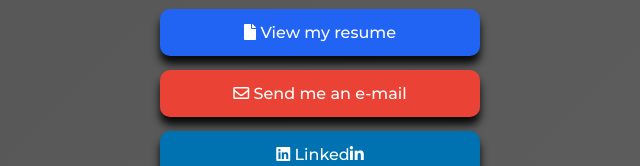
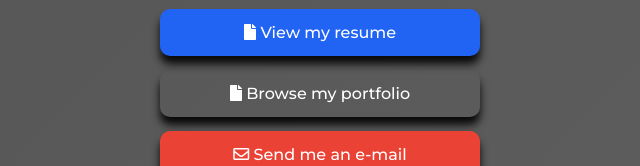
Before and after one commit to kpla001/kylepla.com, a Next.js app: page / in a window 1280 px wide. Shown: the part 751-917 px from the top of the page, without its empty margins (320-960 px from the left). Built offline with nearby package versions, Linux system fonts and the light colour scheme.

Commit message:
(create): make portfolio link and start portfolio page

```diff
--- a/pages/index.js
+++ b/pages/index.js
@@ -66,6 +66,15 @@ export default function Home() {
                   </a>
                 </Link>
               </li>
+              <li className="portfolio">
+                <Link href="/portfolio" >
+                  <a className="link">
+                    <i className="fas fa-file"></i>
+                    <span> </span>
+                    Browse my portfolio
+                  </a>
+                </Link>
+              </li>
               <li className="email">
                 <a href="mailto:kyle.ri.pla@gmail.com" className="link">
                 <i className="far fa-envelope"></i> Send me an e-mail
```
Also changed, not shown: pages/portfolio.js (added). Lines whose indentation alone changed are shown as unchanged.
